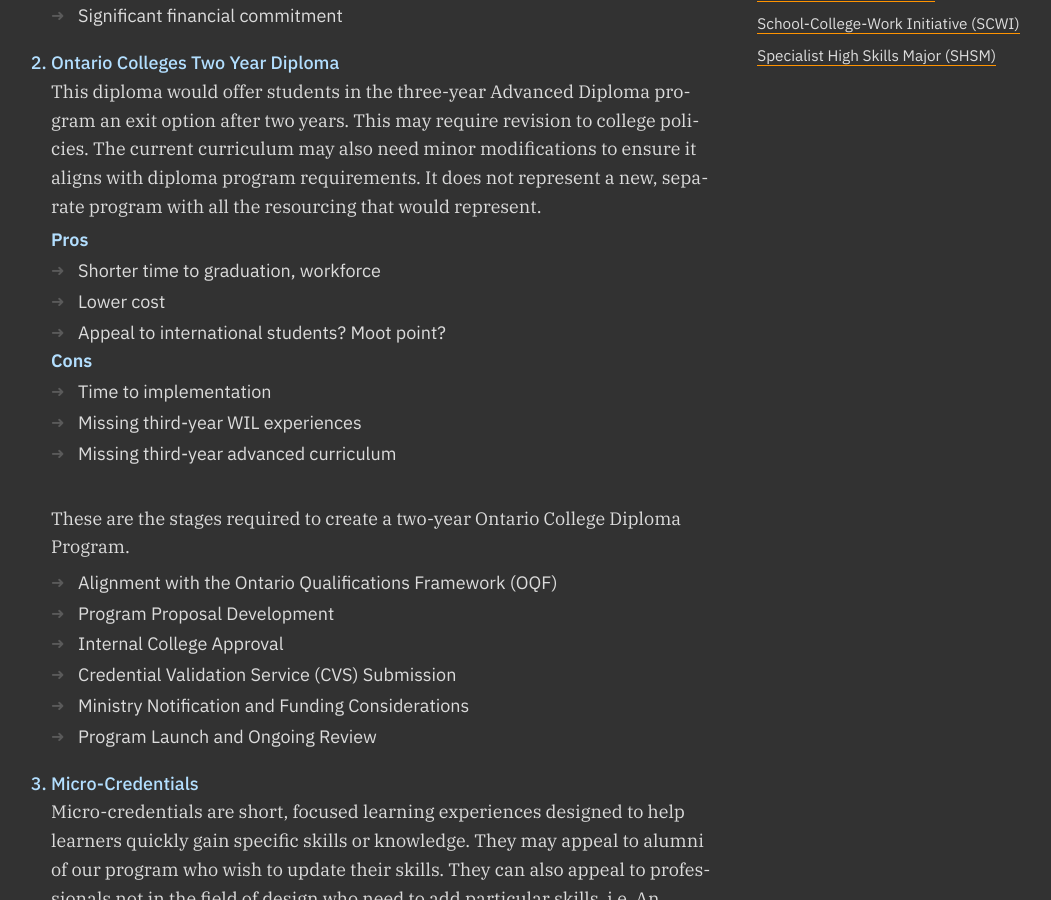
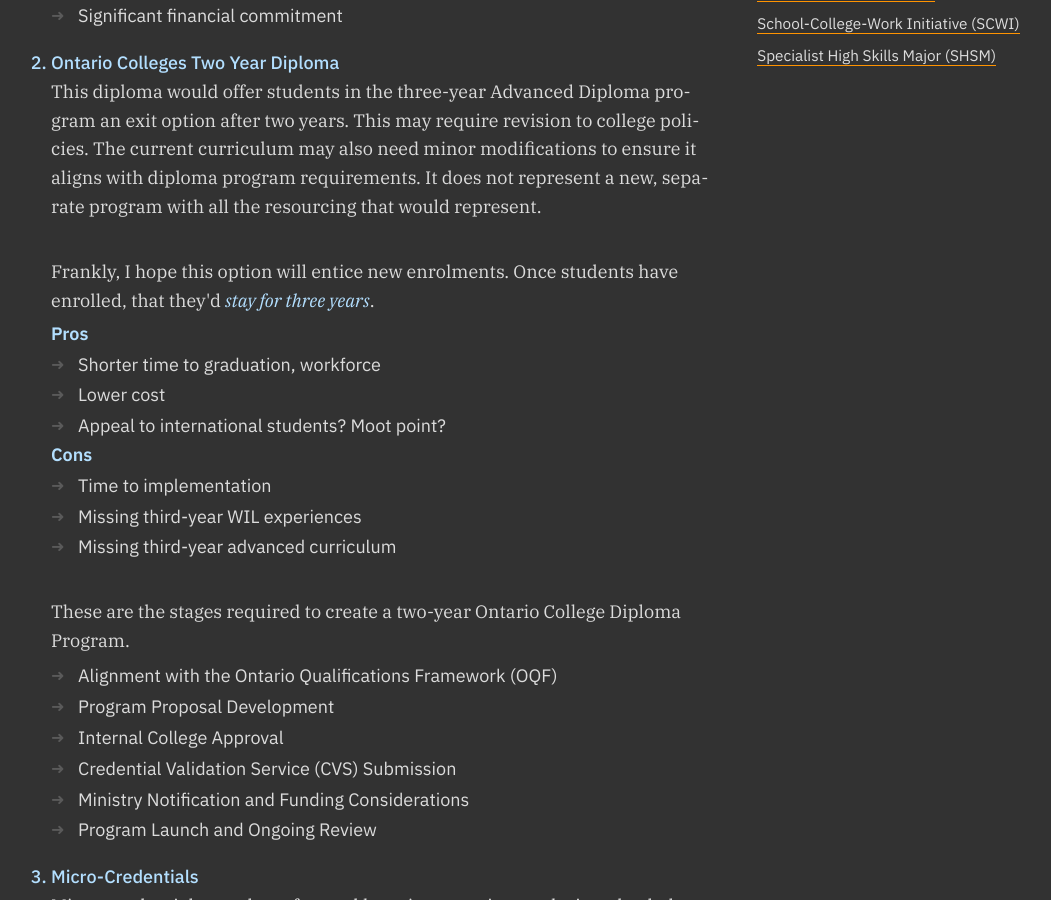
Before and after one commit to AlainParadis/program-transformation, a Jekyll site: the page built from proposed-credentials.md, in a window 1280 px wide and 900 px high, scrolled down 681 px. Shown: the whole window, without its empty margins (84-1135 px from the left). Built offline with Jekyll 4.4.1, drawn with Linux system fonts in a browser that asks for light colours.

Commit message:
Update proposed-credentials.md

```diff
--- a/proposed-credentials.md
+++ b/proposed-credentials.md
@@ -28,6 +28,9 @@ order: 4
 	<li>Ontario Colleges Two Year Diploma</li>
 	<p>
 		This diploma would offer students in the three-year Advanced Diploma program an exit option after two years. This may require revision to college policies. The current curriculum may also need minor modifications to ensure it aligns with diploma program requirements. It does not represent a new, separate program with all the resourcing that would represent.
+	</p>
+	<p>
+	Frankly, I hope this option will entice new enrolments. Once students have enrolled, that they'd <em>stay for three years</em>.
 	</p>
 	<strong>Pros</strong>
 	<ul>
```
